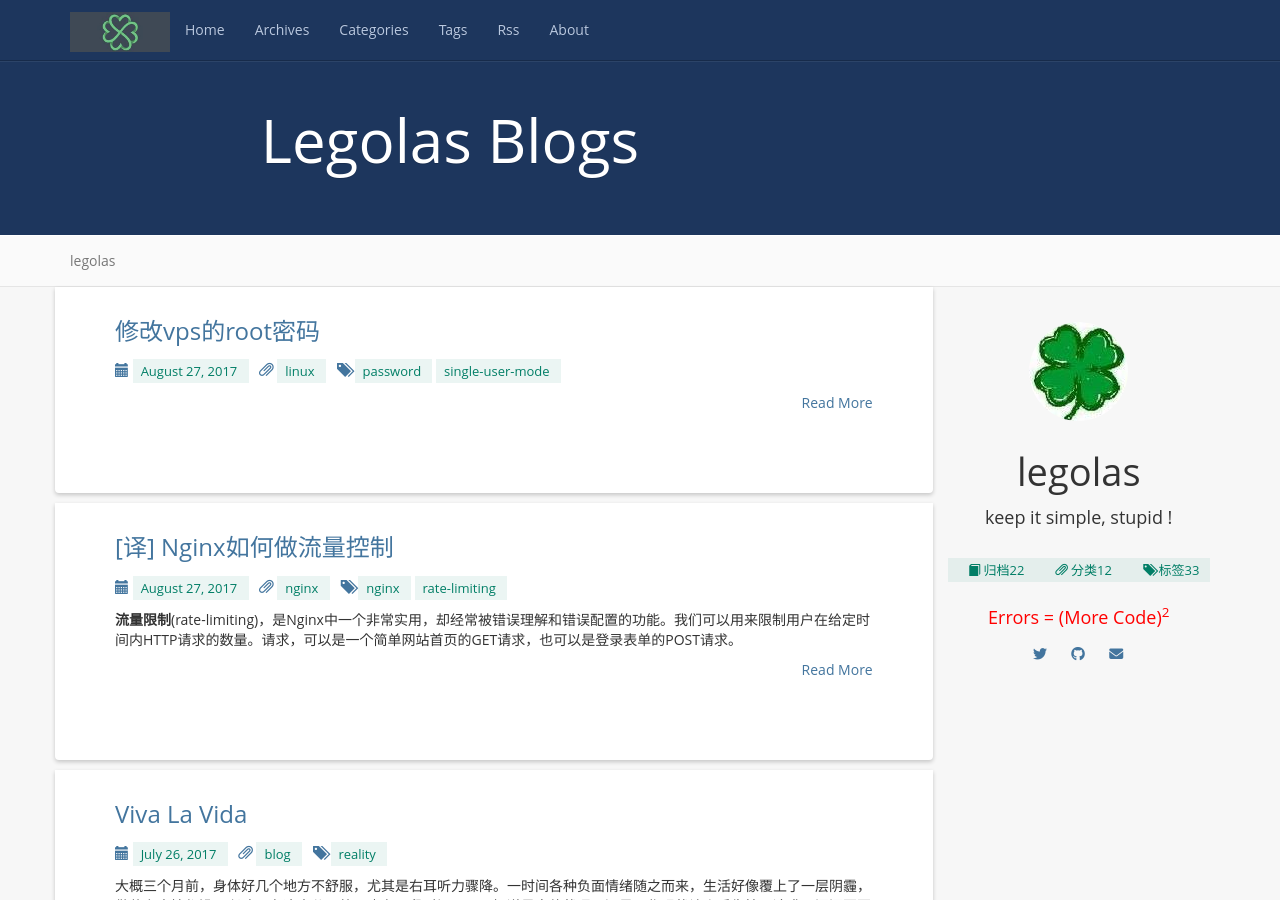
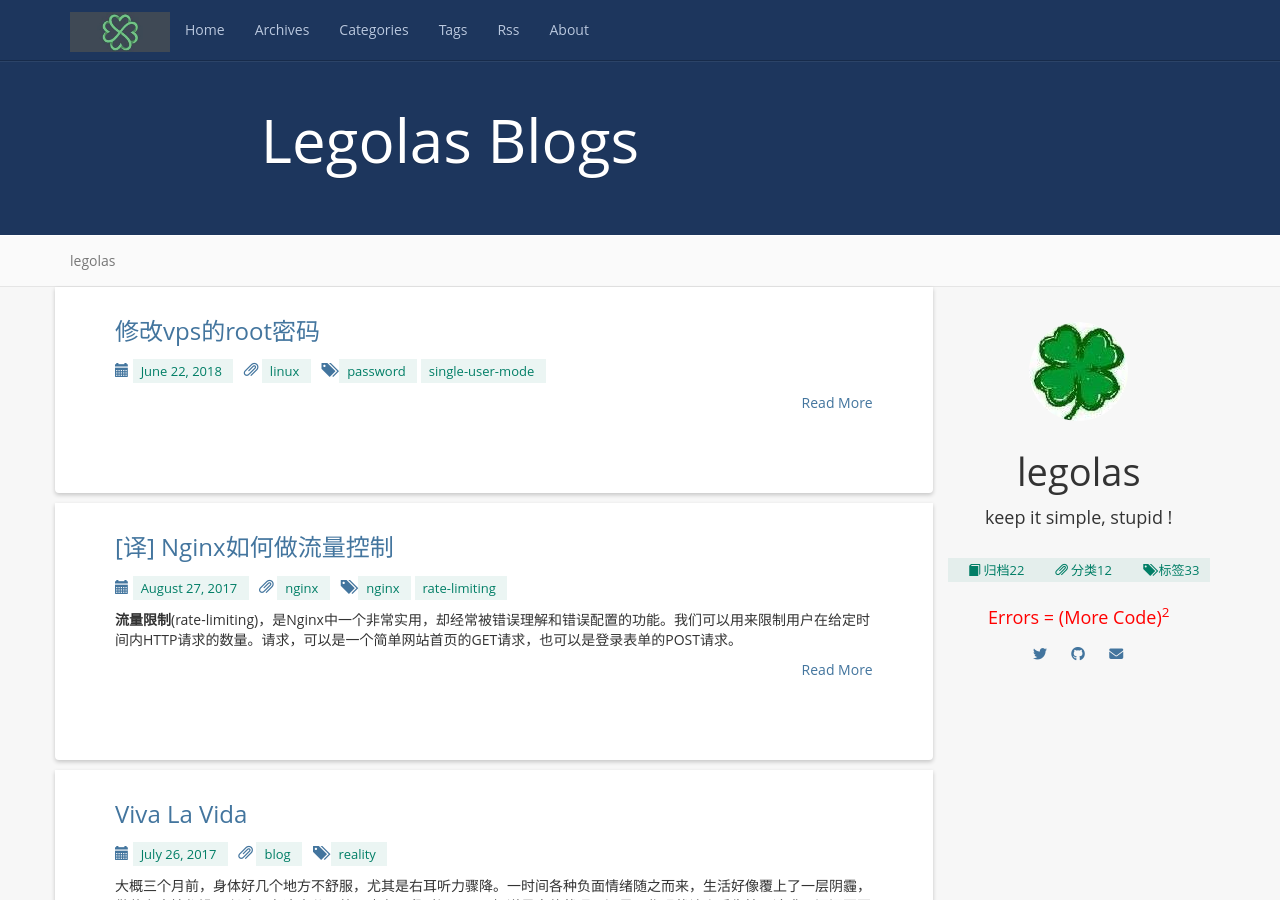
Before and after one commit to legolasNg/legolasNg.github.io, a Jekyll site: the page built from index.html, in a window 1280 px wide and 900 px high. Built offline with Jekyll 4.4.1, drawn with Linux system fonts in a browser that asks for light colours; nearby versions of some CDN libraries; library files that are not in the unit come from our copies; the list of posts is cut into pages by our own code.

Commit message:
[fix] 修改文章时间

```diff
--- a/_posts/2018-06-22-reset-the-root-password-of-vps.md
+++ b/_posts/2018-06-22-reset-the-root-password-of-vps.md
@@ -1,7 +1,7 @@
 ---
 layout:     post
 title:      "修改vps的root密码"
-date:       2017-08-27 17:21:00 +0800
+date:       2018-06-22 22:15:36 +0800
 category:   "linux"
 tags:       ["password", "single-user-mode"]
 excerpt:    ""
```
